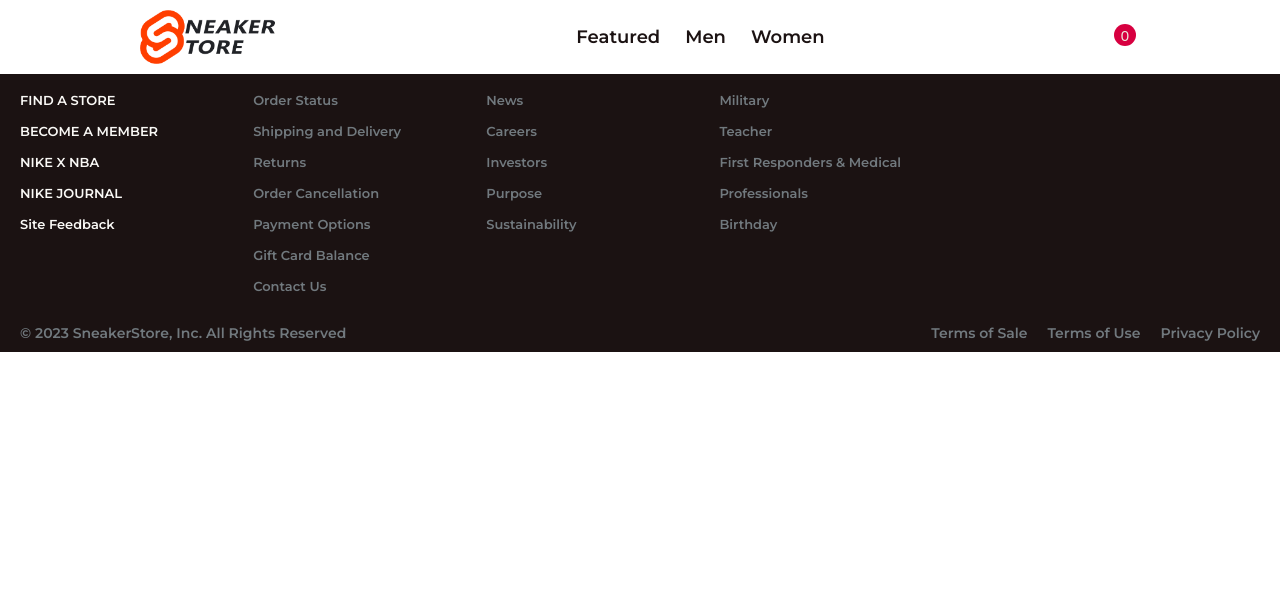
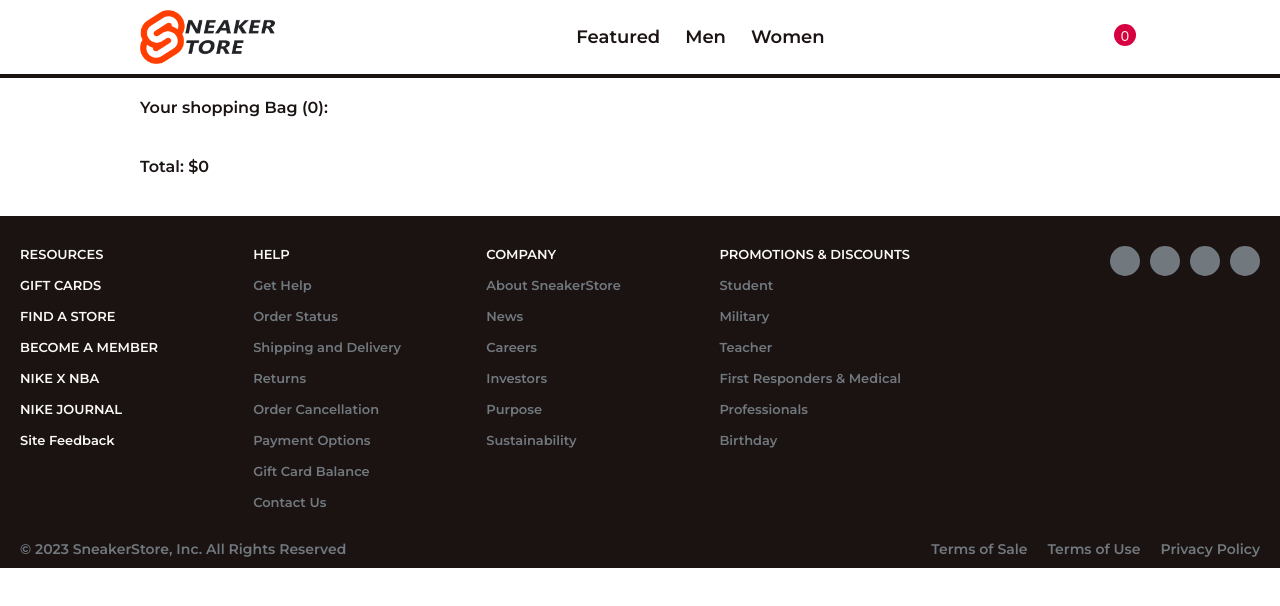
Before and after one commit to Nayakv46/Sneaker-Store, a Svelte app: page /checkout in a window 1280 px wide. Shown: the top 606 px of the page. Built offline with nearby package versions, Linux system fonts and the light colour scheme; some icons are missing.

Commit message:
base checkout product tile

```diff
--- a/src/App.svelte
+++ b/src/App.svelte
@@ -13,6 +13,7 @@
   import Women from "./routes/category/Women.svelte";
   import ProductPage from "./routes/ProductPage.svelte";
   import Footer from "./containers/Footer.svelte";
+  import CheckoutPage from "./routes/CheckoutPage.svelte";
 </script>
 
 <Navbar />
@@ -26,6 +27,8 @@
   <Route path="/product/:id" let:params>
     <ProductPage id="{params.id}" />
   </Route>
+
+  <Route path="/checkout" component={CheckoutPage} />
 </Router>
 
 <Footer />
--- /dev/null
+++ b/src/components/CheckoutPage/CheckoutProductTile.svelte
@@ -0,0 +1,82 @@
+<script>
+    import { onMount } from "svelte";
+    import Products from "../../assets/Products";
+
+    export let item
+
+    let productInfo = Products.find((product) => product.id === item.id )
+
+
+    onMount(() => {
+        console.log(productInfo)
+    })
+
+
+</script>
+
+<div class="checkoutTile">
+    <img src={productInfo.images[0]} alt={item.name} class="checkoutTile__image" />
+
+    <div class="checkoutTile__content">
+        <div class="checkoutTile__info">
+
+            <div class="checkoutTile__header">
+                <p>{item.name}</p>
+                <p>${item.price*item.numberOfItems}</p>
+            </div>
+
+            <span>{productInfo.description}</span>
+
+            <span>{productInfo.descriptionLong.listed.shown}</span>
+
+            <div class="checkoutTile__row">
+                <span>Size {item.size}</span>
+
+                <span>Quantity {item.numberOfItems}</span>
+            </div>
+        </div>
+
+        <div class="checkoutTile__controls">
+            <p>Remove</p>
+        </div>
+    </div>
+</div>
+
+
+<style lang="scss">
+    .checkoutTile {
+        flex: 1;
+        display: flex;
+        flex-direction: row;
+        gap: 2rem;
+        border: 0.1rem solid red;
+
+        &__image {
+            max-width: 100%;
+            max-height: 20rem;
+        }
+
+        &__content {
+            flex: 1;
+            display: flex;
+            flex-direction: column;
+            justify-content: space-between;
+        }
+
+        &__info {
+            display: flex;
+            flex-direction: column;
+            gap: 1rem;
+        }
+
+        &__header {
+            display: flex;
+            justify-content: space-between;
+        }
+
+        &__row {
+            display: flex;
+            gap: 2rem;
+        }
+    }
+</style>
--- a/src/components/SideCartItem.svelte
+++ b/src/components/SideCartItem.svelte
@@ -65,8 +65,8 @@
             & > img {
                 display: flex;
                 max-width: 100%;
-                height: auto;
-                object-fit: cover;
+                height: 100%;
+                // object-fit: cover;
             }
         }
 
--- a/src/components/UpdateProductNumber.svelte
+++ b/src/components/UpdateProductNumber.svelte
@@ -9,8 +9,6 @@
     $: itemInCart = $ProductsStore.find((product) => product.id == item.id && product.size == item.size);
 
 </script>
-
-<!-- {JSON.stringify(item)} -->
 
 {#if itemInCart !== undefined}
 
--- a/src/containers/SideCart.svelte
+++ b/src/containers/SideCart.svelte
@@ -54,9 +54,9 @@
                     <p class="sideCart__total-paragraph">${(total).toFixed(2)}</p>
                 </div>
 
-                <button type="button" class="sideCart__total-button">
+                <a href="/checkout" class="sideCart__total-button">
                     Go to checkout
-                </button>
+                </a>
             </div>
         </div>
     {/if}
@@ -176,7 +176,7 @@
             }
 
             &-button {
-                height: max-content;
+                // height: max-content;
                 padding: 1.4rem 2rem;
                 border: none;
                 border-radius: 3.6rem;
@@ -184,6 +184,8 @@
                 color: var(--white600);
                 font-size: 1.5rem;
                 font-weight: 600;
+                text-decoration: none;
+                line-height: normal;
                 transition: var(--transition);
                 cursor: pointer;
 
--- /dev/null
+++ b/src/routes/CheckoutPage.svelte
@@ -0,0 +1,61 @@
+<script>
+    import CheckoutProductTile from '../components/CheckoutPage/CheckoutProductTile.svelte';
+    import { ProductsStore } from "../stores/store";
+
+    let itemsNumber;
+    $: itemsNumber = $ProductsStore.reduce((accumulator, object) => {
+        return accumulator + object.numberOfItems;
+    }, 0);
+
+    let total;
+
+    $: total = $ProductsStore.reduce((accumulator, object) => {
+        return accumulator + (object.numberOfItems * object.price);
+    }, 0);
+</script>
+
+
+<div class="checkoutPage">
+    <div class="checkoutPage__content">
+        <p>
+            Your shopping Bag ({itemsNumber}):
+        </p>
+
+        <div class="checkoutPage__items">
+            {#each $ProductsStore as item (item.name+item.size)}
+                <CheckoutProductTile {item} />
+            {/each}
+        </div>
+
+        <p>
+            Total: ${total}
+        </p>
+
+    </div>
+</div>
+
+
+
+<style lang="scss">
+    .checkoutPage {
+        display: flex;
+        justify-content: center;
+        padding: var(--wrapper-padding);
+
+        &__content {
+            flex: 1;
+            display: flex;
+            flex-direction: column;
+            align-items: flex-start;
+            gap: 2rem;
+            max-width: var(--max-width);
+        }
+
+        &__items {
+            display: flex;
+            flex-direction: column;
+            gap: 1rem;
+            width: 100%;
+        }
+    }
+</style>
--- a/src/styles/_default.scss
+++ b/src/styles/_default.scss
@@ -10,7 +10,7 @@
 
 body {
     font-size: 1.6rem;
-    color: var(--black00);
+    color: var(--black600);
     font-weight: 600;
     h1 {
         font-size: 3.6rem;
```
